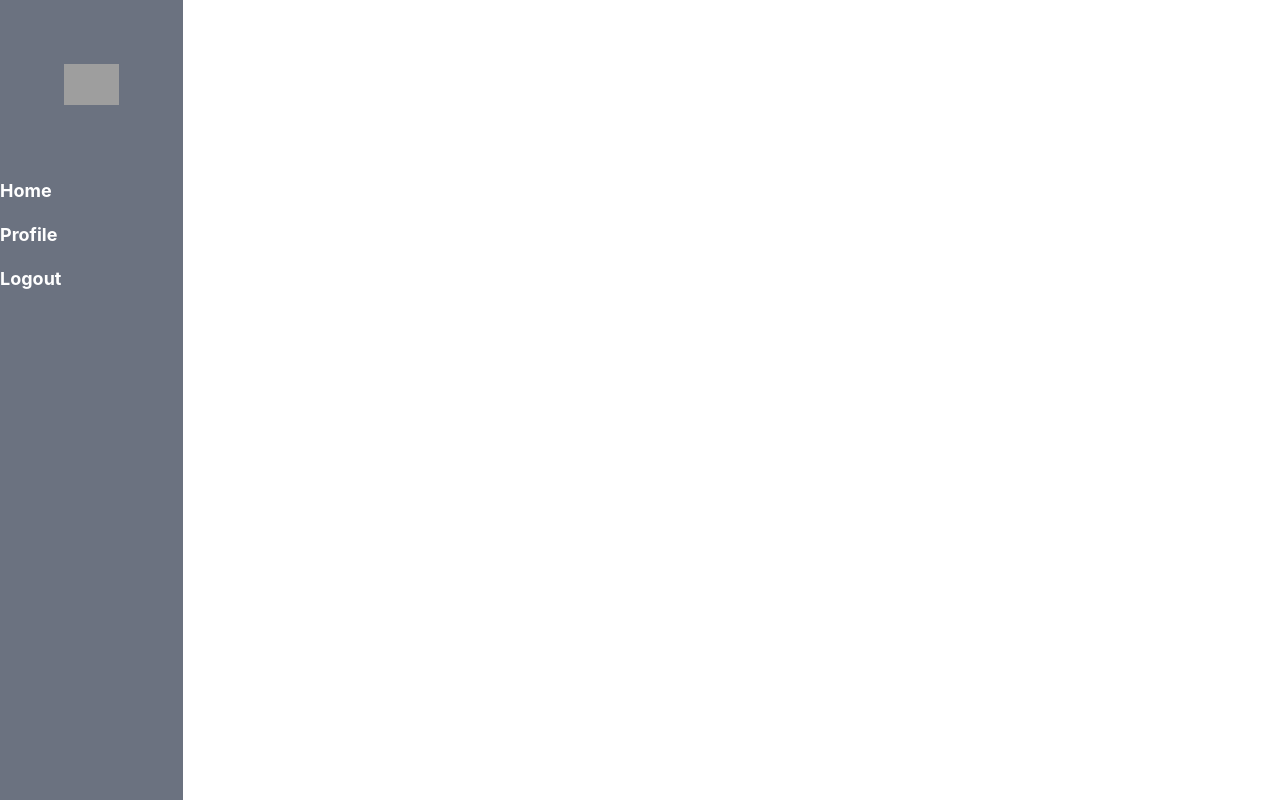
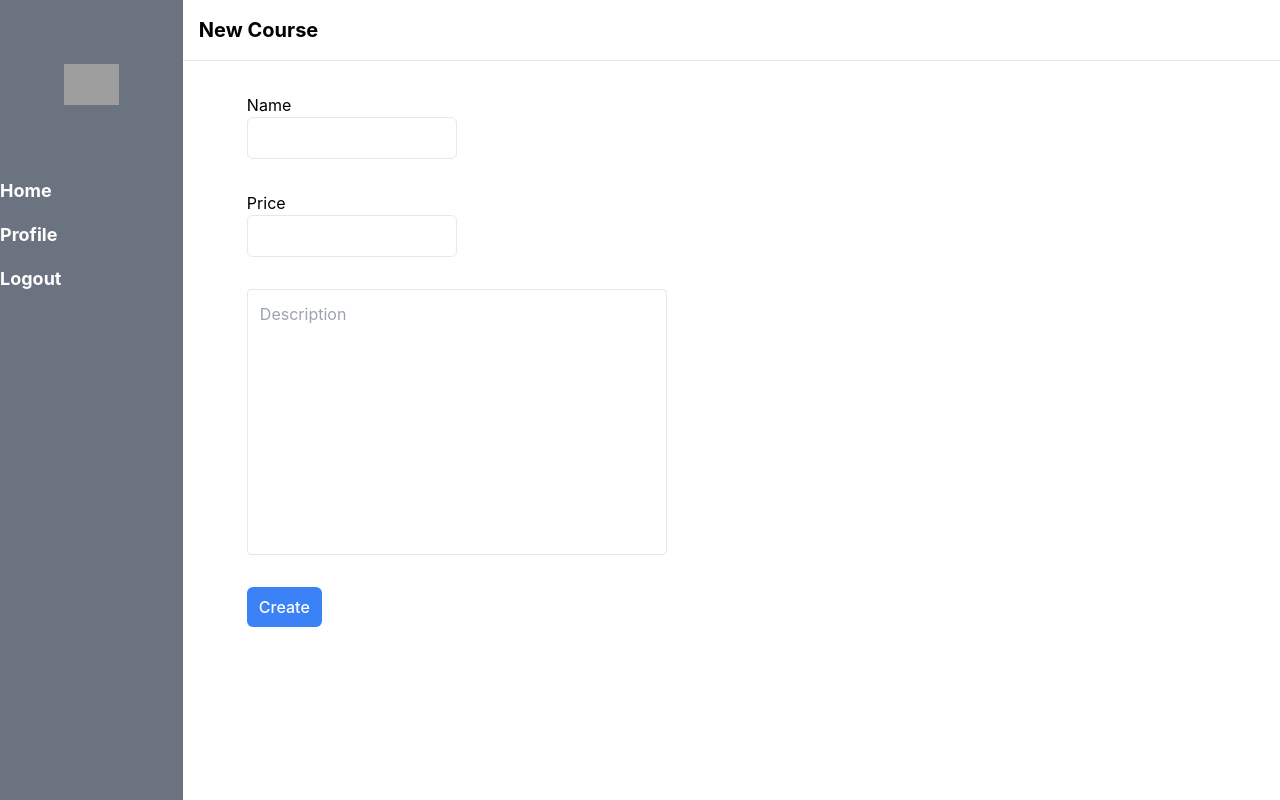
Before and after one commit to Sone996/factory-academy-react, a React (Create React App) app: page /new-course in a window 1280 px wide. Built offline with nearby package versions, Linux system fonts and the light colour scheme; no server answers; grey boxes are pictures that could not be loaded.

Commit message:
new course

```diff
--- a/src/Layouts/appLayout.js
+++ b/src/Layouts/appLayout.js
@@ -9,6 +9,7 @@ import TeacherHome from "../Views/Teacher/TeacherHome";
 import StudentHome from "../Views/Student/StudentHome";
 import Profile from "../Views/Shared/Profile";
 import MemberList from "../Views/Teacher/MemberList";
+import NewCourse from "../Views/Teacher/NewCourse";
 
 const AppLayout = () => {
 
@@ -103,6 +104,7 @@ const AppLayout = () => {
                         return (<Profile {...profileData} />)
                     }} />
                     <Route path="/member-list" component={MemberList} />
+                    <Route path="/new-course" component={NewCourse} />
                 </Switch>
             </div>
         </div >
--- /dev/null
+++ b/src/Views/Teacher/NewCourse.js
@@ -0,0 +1,84 @@
+import React, { useState } from "react";
+import { courseService } from "../../store/CourseModule/course.service";
+
+const formInterface = {
+    name: '',
+    price: '',
+    description: '',
+}
+
+const NewCourse = () => {
+
+    const [form, setForm] = useState(formInterface);
+
+    const nameHandler = event => {
+        setForm({
+            ...form,
+            name: event.target.value
+        })
+    }
+    const priceHandler = event => {
+        setForm({
+            ...form,
+            price: event.target.value
+        })
+    }
+    const descriptionHandler = event => {
+        setForm({
+            ...form,
+            description: event.target.value
+        })
+    }
+
+    const createCourse = () => {
+        courseService.createCourse(form)
+            .then(() => {
+                setForm(formInterface);
+            }
+            ).catch();
+    }
+
+    return (
+        <div className="new-course flex-col flex w-full">
+            <div className="flex border-b py-4 px-4 w-full text-xl font-bold">
+                <span>New Course</span>
+            </div>
+            <div className="flex flex-col w-1/2 px-16">
+                <div className="flex flex-col mt-8 w-1/2">
+                    <span>Name</span>
+                    <input
+                        className="input"
+                        type="text"
+                        autoComplete="off"
+                        value={form.name}
+                        onChange={nameHandler} />
+                </div>
+                <div className="flex flex-col mt-8 w-1/2">
+                    <span>Price</span>
+                    <input
+                        className="input"
+                        type="number"
+                        autoComplete="off"
+                        value={form.price}
+                        onChange={priceHandler} />
+                </div>
+                <div className="flex flex-col mt-8">
+                    <textarea
+                        value={form.description}
+                        onChange={descriptionHandler}
+                        className="border resize-none w-full rounded p-3"
+                        rows="10"
+                        placeholder="Description" />
+                </div>
+                <div className="flex mt-8 w-1/4">
+                    <div
+                        onClick={createCourse}
+                        className="button bg-blue-500"
+                    >Create</div>
+                </div>
+            </div>
+        </div>
+    );
+}
+
+export default NewCourse;
--- a/src/store/CourseModule/course.repo.js
+++ b/src/store/CourseModule/course.repo.js
@@ -20,9 +20,9 @@ class CourseRepo {
     //     return api.post(URL, data.data);
     // }
 
-    // createCourse(data) {
-    //     return api.post(ROUTES.COURSES, data);
-    // }
+    createCourse(data) {
+        return api.post(ROUTES.COURSES, data);
+    }
 
     // fetchSingleCours(data) {
     //     const URL = `${ROUTES.COURSES}/${data}`;
--- a/src/store/CourseModule/course.service.js
+++ b/src/store/CourseModule/course.service.js
@@ -13,9 +13,9 @@ class CourseService {
     //     });
     // }
 
-    // createCourse(data) {
-    //     return courseRepo.createCourse(data);
-    // }
+    createCourse(data) {
+        return courseRepo.createCourse(data);
+    }
 
     // fetchSingleCours(data) {
     //     return courseRepo.fetchSingleCours(data);
```
